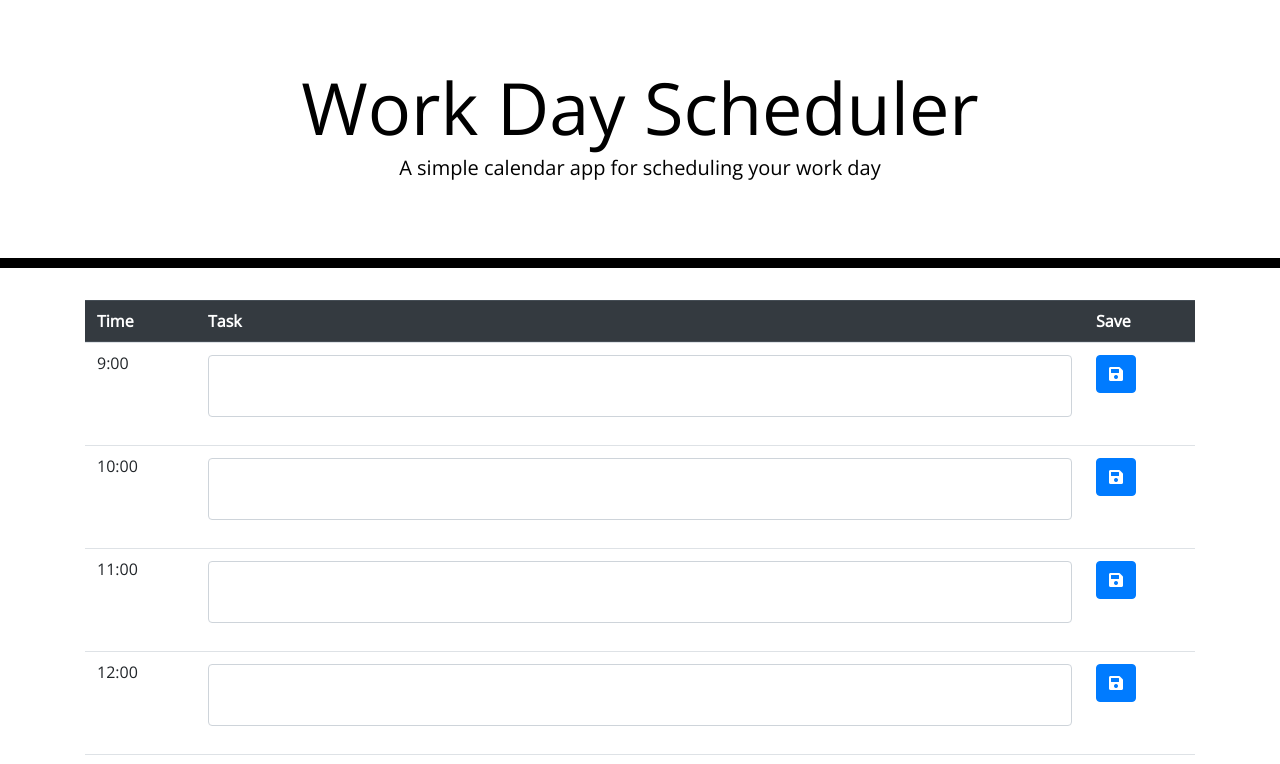
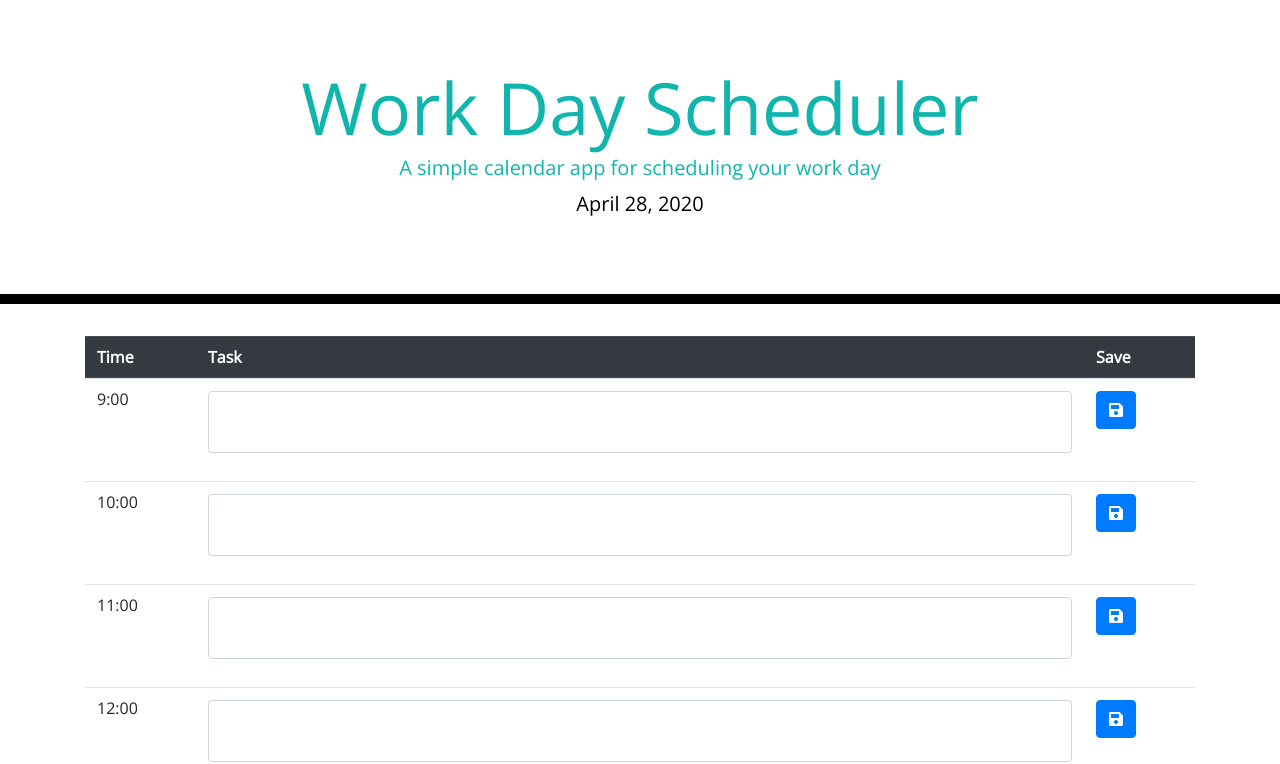
Before and after one commit to mrenadams/05-homework, a plain HTML site: page index.html in a window 1280 px wide. Shown: the top 764 px of the page. Drawn offline with nearby package versions, Linux system fonts and the light colour scheme.

Commit message:
added moment.js date to header using document ready func

```diff
--- a/index.html
+++ b/index.html
@@ -26,7 +26,7 @@
     <header class="jumbotron">
       <h1 class="display-3">Work Day Scheduler</h1>
       <p class="lead">A simple calendar app for scheduling your work day</p>
-      <p id="currentDay" class="lead"></p>
+      <p id="currentDay" class="lead" style="color: black;""></p>
     </header>
     <div class="container">
       <!-- Timeblocks go here -->
@@ -112,5 +112,6 @@
 
     <script src="https://code.jquery.com/jquery-3.4.1.min.js"></script>
     <script src="https://cdnjs.cloudflare.com/ajax/libs/moment.js/2.24.0/moment.min.js"></script>
+    <script src="script.js"></script>
   </body>
 </html>
--- /dev/null
+++ b/script.js
@@ -0,0 +1,4 @@
+$(document).ready(function() {
+    //console.log(moment().format('LL'))
+    document.getElementById("currentDay").innerHTML = moment().format('LL');
+    });
--- a/style.css
+++ b/style.css
@@ -16,7 +16,7 @@ textarea{
 .jumbotron {
   text-align: center;
   background-color: transparent;
-  color: black;
+  color:#10b5ad;
   border-radius: 0;
   border-bottom: 10px solid black;
 }
```
